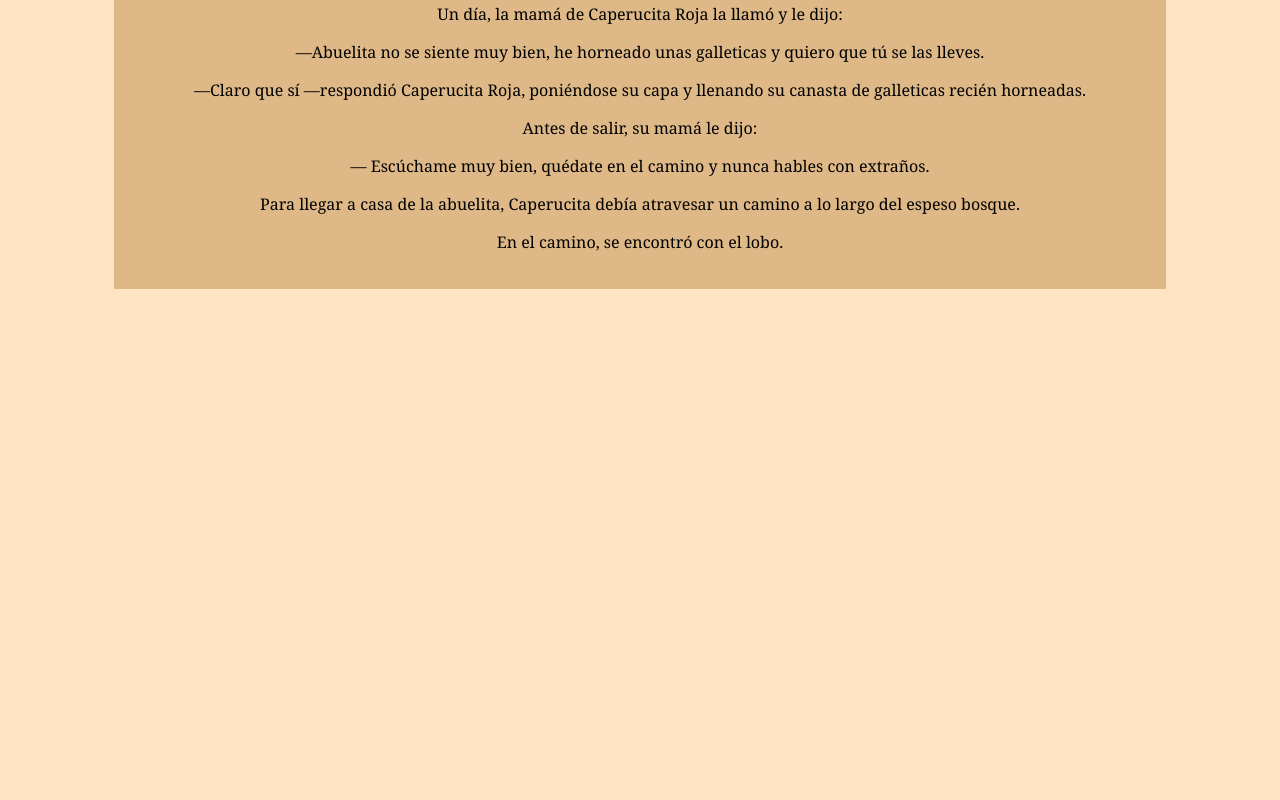
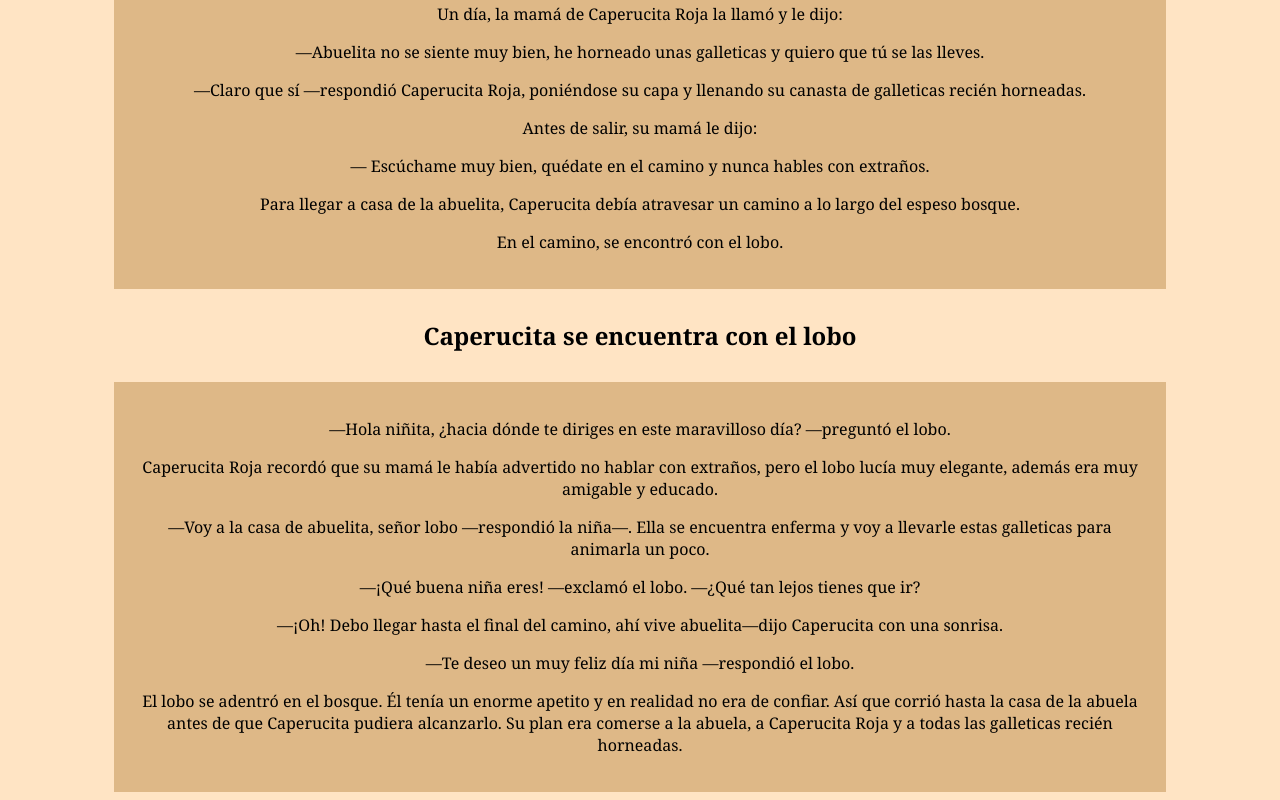
Before and after one commit to verosampedro/Practice-Git-Little-Red-Riding-Hood, a plain HTML site: page caperucita.html in a window 1280 px wide. Shown: the part 689-1489 px from the top of the page. Before the commit the page ends 986 px from the top, so only its background shows below. Drawn offline with Linux system fonts and the light colour scheme.

Commit message:
added text for chapter 1

```diff
--- a/caperucita.html
+++ b/caperucita.html
@@ -29,5 +29,20 @@
 
 </section>
 
+<h2>Caperucita se encuentra con el lobo</h2>
+
+<section id="capítulo1">
+    <p>—Hola niñita, ¿hacia dónde te diriges en este maravilloso día? —preguntó el lobo.</p>
+    <p>Caperucita Roja recordó que su mamá le había advertido no hablar con extraños, pero el lobo lucía muy elegante, además era muy amigable y educado.</p>
+    <p>—Voy a la casa de abuelita, señor lobo —respondió la niña—. Ella se encuentra enferma y voy a llevarle estas galleticas para animarla un poco.</p>
+    <p>—¡Qué buena niña eres! —exclamó el lobo. —¿Qué tan lejos tienes que ir?</p>
+    <p>—¡Oh! Debo llegar hasta el final del camino, ahí vive abuelita—dijo Caperucita con una sonrisa.</p>
+    <p>—Te deseo un muy feliz día mi niña —respondió el lobo.</p>
+    <p>El lobo se adentró en el bosque. Él tenía un enorme apetito y en realidad no era de confiar.
+        Así que corrió hasta la casa de la abuela antes de que Caperucita pudiera alcanzarlo.
+        Su plan era comerse a la abuela, a Caperucita Roja y a todas las galleticas recién horneadas.</p>
+
+</section>
+
 </body>
 </html>
--- a/styles.css
+++ b/styles.css
@@ -16,3 +16,10 @@ width: 80%;
 margin: 0 auto;
 padding: 20px;
 }
+
+#capítulo1 { text-align: center;
+    background-color: burlywood;
+    width: 80%;
+    margin: 0 auto;
+    padding: 20px;
+}
```
